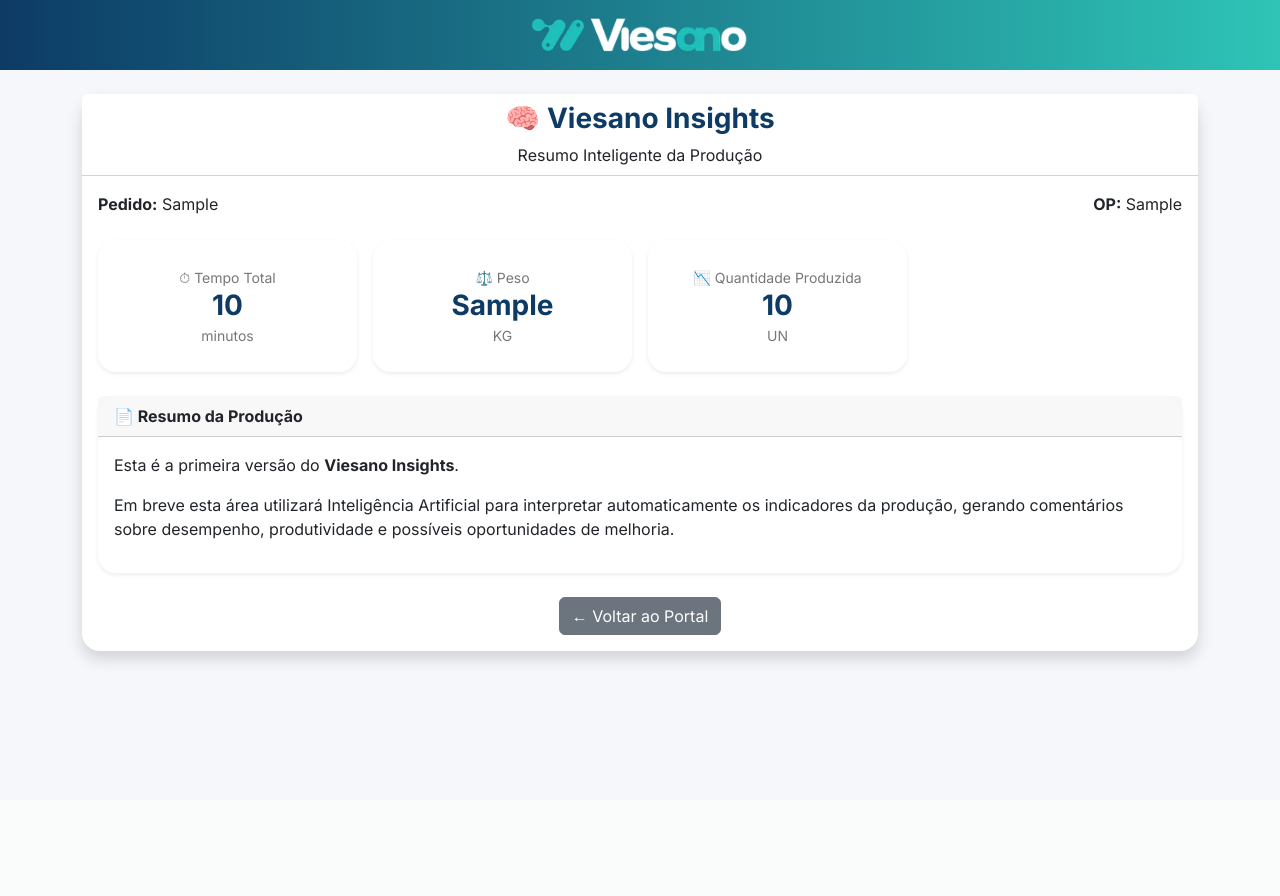
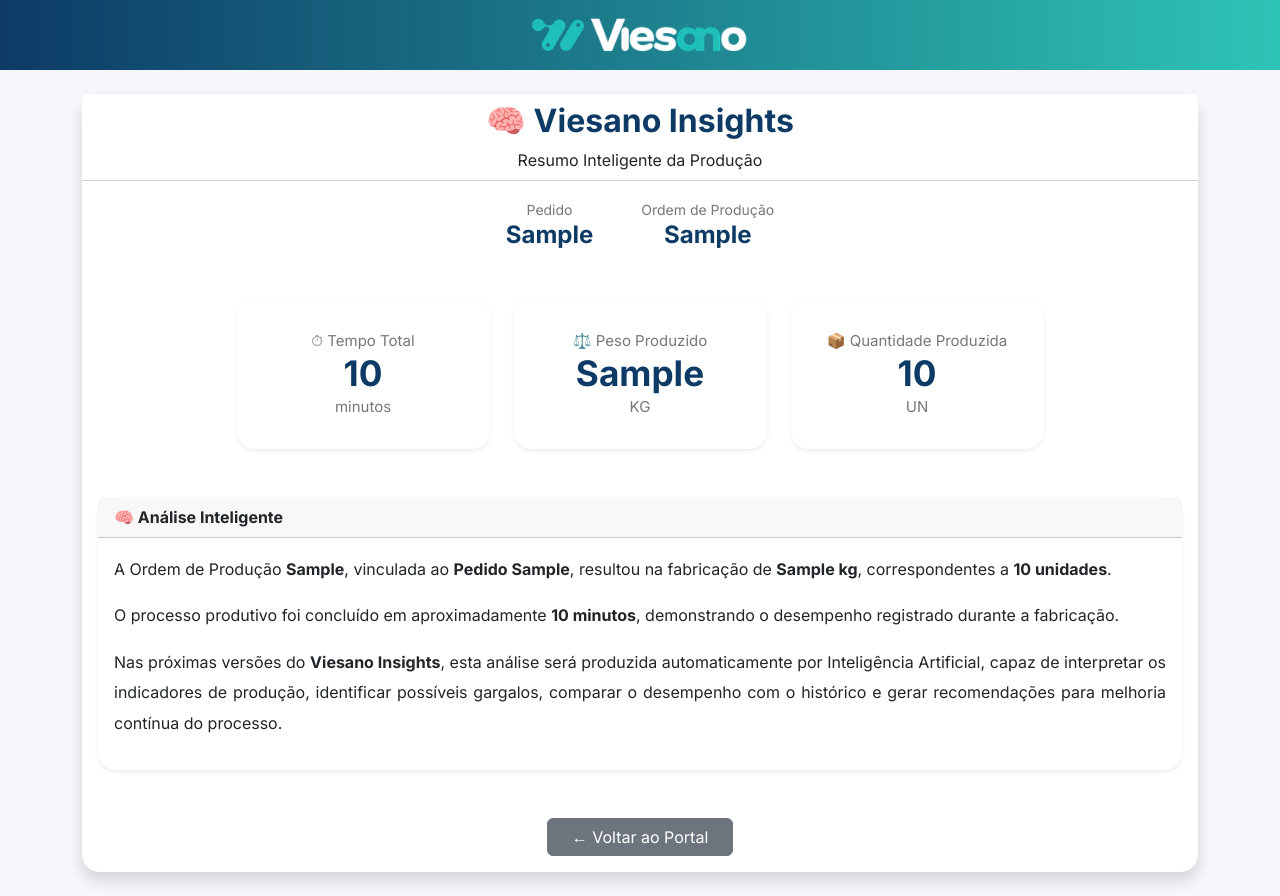
Before and after one commit to fabiurbina/fsrtech-automacao, a Django app: template pedidos/templates/viesano_insights.html in a window 1280 px wide. Before the commit the page ends 665 px from the top, so only its background shows below. Run offline with Django 5.2, Linux system fonts and the light colour scheme; the template is opened without the code that fills it: most values are stand-ins (such as "Sample title", 1, 10 or a date in 2020).

Commit message:
Atualização dos insites da ia

```diff
--- a/pedidos/templates/viesano_insights.html
+++ b/pedidos/templates/viesano_insights.html
@@ -43,18 +43,36 @@
 
         .indicador{
             text-align:center;
-            padding:25px;
+            padding:30px 20px;
         }
 
         .indicador h3{
             margin:0;
             font-weight:700;
             color:#0D3B66;
+            font-size:2.2rem;
         }
 
         .indicador small{
             color:#777;
+            font-size:15px;
+        }
+
+        .dados-op h4{
+            color:#0D3B66;
+            font-weight:700;
+            margin-bottom:0;
+        }
+
+        .dados-op small{
+            color:#777;
             font-size:14px;
+        }
+
+        .texto-ia{
+            font-size:16px;
+            line-height:1.9;
+            text-align:justify;
         }
 
     </style>
@@ -75,45 +93,49 @@
 
 <div class="card-header bg-white text-center">
 
-            <h3 class="titulo">
-
+    <h2 class="titulo mb-2">
         🧠 Viesano Insights
-
-            </h3>
+    </h2>
 
     <p class="mb-0">
-
         Resumo Inteligente da Produção
-
     </p>
 
 </div>
 
 <div class="card-body">
 
-            <div class="row mb-4">
+    <div class="d-flex justify-content-center align-items-center gap-5 mb-5 dados-op">
 
-                <div class="col-md-6">
+        <div class="text-center">
 
-                    <strong>Pedido:</strong>
+            <small>Pedido</small>
+
+            <h4>
 
                 {{ indicadores.numero_pedido }}
 
+            </h4>
+
         </div>
 
-                <div class="col-md-6 text-end">
+        <div class="text-center">
 
-                    <strong>OP:</strong>
+            <small>Ordem de Produção</small>
+
+            <h4>
 
                 {{ indicadores.codigo_op }}
+
+            </h4>
 
         </div>
 
     </div>
 
-            <div class="row g-3">
+    <div class="row justify-content-center g-4">
 
-                <div class="col-md-3">
+        <div class="col-12 col-md-4 col-lg-3">
 
             <div class="card shadow-sm">
 
@@ -121,7 +143,11 @@
 
                     <small>⏱ Tempo Total</small>
 
-                            <h3>{{ indicadores.tempo_total_min }}</h3>
+                    <h3>
+
+                        {{ indicadores.tempo_total_min }}
+
+                    </h3>
 
                     <small>minutos</small>
 
@@ -131,15 +157,19 @@
 
         </div>
 
-                <div class="col-md-3">
+        <div class="col-12 col-md-4 col-lg-3">
 
             <div class="card shadow-sm">
 
                 <div class="indicador">
 
-                            <small>⚖️ Peso</small>
+                    <small>⚖️ Peso Produzido</small>
 
-                            <h3>{{ indicadores.peso_processado_kg }}</h3>
+                    <h3>
+
+                        {{ indicadores.peso_processado_kg }}
+
+                    </h3>
 
                     <small>KG</small>
 
@@ -149,15 +179,19 @@
 
         </div>
 
-                <div class="col-md-3">
+        <div class="col-12 col-md-4 col-lg-3">
 
             <div class="card shadow-sm">
 
                 <div class="indicador">
 
-                            <small>📉 Quantidade Produzida</small>
+                    <small>📦 Quantidade Produzida</small>
 
-                            <h3>{{ indicadores.quantidade_prevista_un }}</h3>
+                    <h3>
+
+                        {{ indicadores.quantidade_prevista_un }}
+
+                    </h3>
 
                     <small>UN</small>
 
@@ -169,25 +203,48 @@
 
     </div>
 
-            <div class="card shadow-sm mt-4">
+    <div class="card shadow-sm mt-5">
 
         <div class="card-header">
 
-                    <strong>📄 Resumo da Produção</strong>
+            <strong>🧠 Análise Inteligente</strong>
 
         </div>
 
         <div class="card-body">
 
+            <div class="texto-ia">
+
                 <p>
 
-                        Esta é a primeira versão do <strong>Viesano Insights</strong>.
+                    A Ordem de Produção
+                    <strong>{{ indicadores.codigo_op }}</strong>,
+                    vinculada ao
+                    <strong>Pedido {{ indicadores.numero_pedido }}</strong>,
+                    resultou na fabricação de
+                    <strong>{{ indicadores.peso_processado_kg }} kg</strong>,
+                    correspondentes a
+                    <strong>{{ indicadores.quantidade_prevista_un }} unidades</strong>.
 
                 </p>
 
                 <p>
 
-                        Em breve esta área utilizará Inteligência Artificial para interpretar automaticamente os indicadores da produção, gerando comentários sobre desempenho, produtividade e possíveis oportunidades de melhoria.
+                    O processo produtivo foi concluído em aproximadamente
+                    <strong>{{ indicadores.tempo_total_min }} minutos</strong>,
+                    demonstrando o desempenho registrado durante a fabricação.
+
+                </p>
+
+                <p>
+
+                    Nas próximas versões do
+                    <strong>Viesano Insights</strong>,
+                    esta análise será produzida automaticamente por Inteligência Artificial,
+                    capaz de interpretar os indicadores de produção,
+                    identificar possíveis gargalos,
+                    comparar o desempenho com o histórico
+                    e gerar recomendações para melhoria contínua do processo.
 
                 </p>
 
@@ -195,9 +252,11 @@
 
         </div>
 
-            <div class="text-center mt-4">
+    </div>
 
-                <a href="{% url 'home' %}" class="btn btn-secondary">
+    <div class="text-center mt-5">
+
+        <a href="{% url 'home' %}" class="btn btn-secondary px-4">
 
             ← Voltar ao Portal
 
```
Lines whose indentation alone changed are shown as unchanged.
